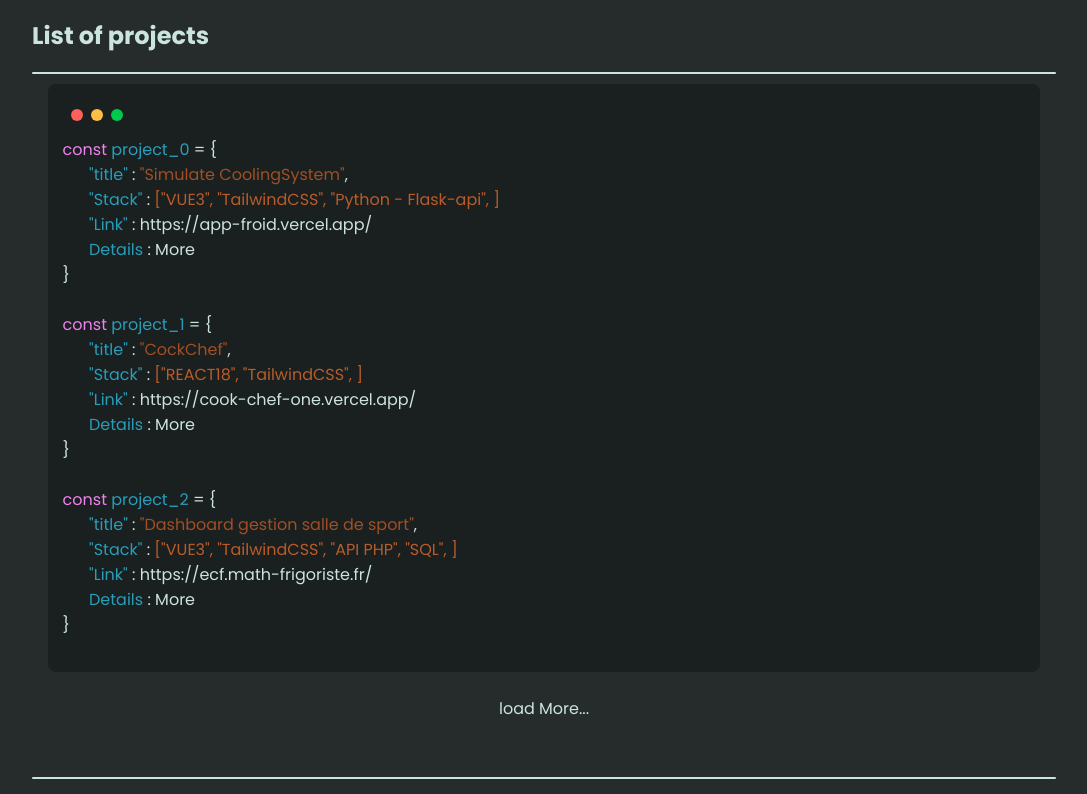
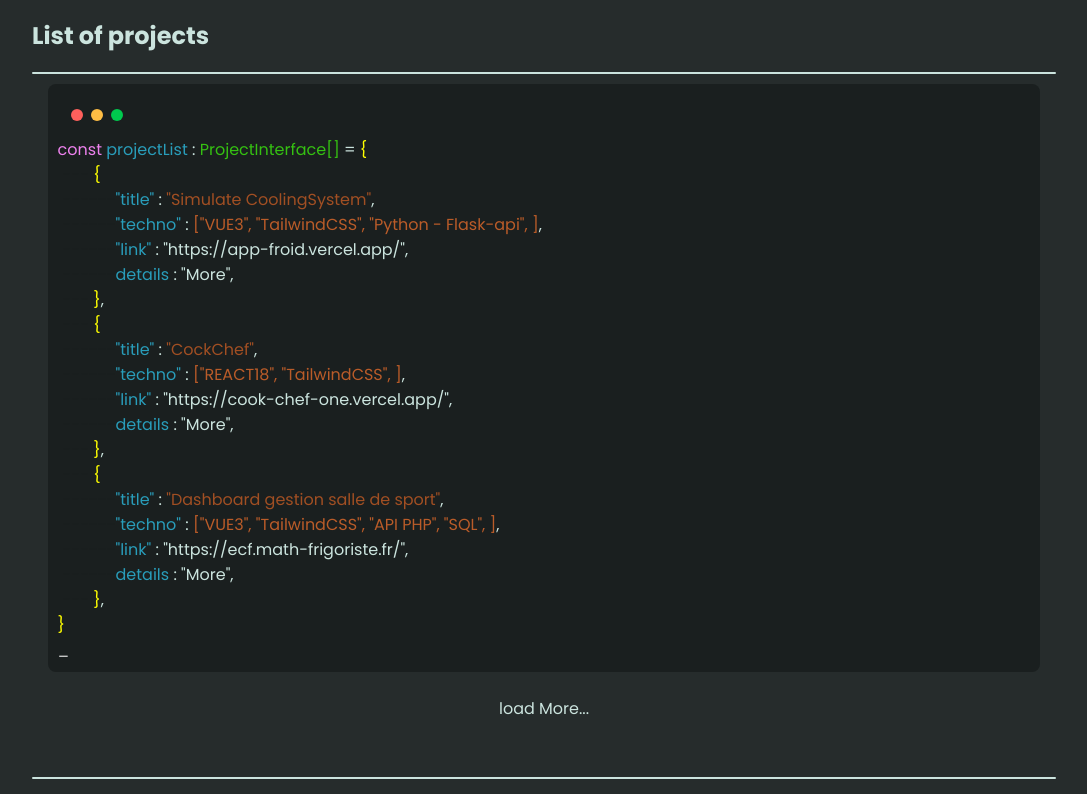
Before and after one commit to math-dev-24/portFolioV1, a Nuxt app: page /project/list in a window 1280 px wide. Shown: the top 794 px of the page, without its empty margins (96-1183 px from the left). Built offline with nearby package versions, Linux system fonts and the light colour scheme.

Commit message:
update readme and design console project

```diff
--- /dev/null
+++ b/assets/_console.sass
@@ -0,0 +1,15 @@
+.ccolorTrans
+    color: #1a1f1f
+.ccolor1
+    color: violet
+.ccolor2
+    color: #a14f23
+.ccolor3
+    color: #ba5c29
+.ccolor4
+    color: #299dba
+
+.ccolor5
+    color: yellow
+.ccolor6
+    color: #35c012
--- /dev/null
+++ b/assets/_effect.sass
@@ -0,0 +1,7 @@
+.clic
+    animation: click 1.2s infinite
+@keyframes click
+    from
+        color: white
+    to
+        color: rgba(0,0,0,0)
--- a/assets/main.sass
+++ b/assets/main.sass
@@ -6,6 +6,9 @@ $green-dark : #2E4F4F
 
 
 @import "./_btn"
+@import "./_effect"
+@import "./_console"
+
 
 body
     background: #262C2C
--- a/components/CardProject.vue
+++ b/components/CardProject.vue
@@ -2,41 +2,36 @@
 import ProjectInterface from '~/shared/interface/project';
 
 defineProps<{
-    index : number,
+    index: number,
     project: ProjectInterface
 }>()
+
 
 </script>
 
 <template>
     <div>
-        <span class="color1">const</span> <span class="color4">project_{{ index }}</span> = {
-            <br />
-            <span class="colorTrans">---</span><span class="color4">"title"</span> : <span class="color2">"{{ project.title }}"</span>,
-            <br />
-            <span class="colorTrans">---</span><span class="color4">"Stack"</span> : <span class="color3">[<span v-for="stack in project.techno" :key="stack.name">"{{ stack.name }}", </span>]</span>
-            <br />
-            <span class="colorTrans">---</span><span class="color4">"Link"</span> : <a :href="project.link" target="_blank">{{ project.link }}</a>
-            <br />
-            <span class="colorTrans">---</span><span class="color4">Details</span> : <span><a :href="`/project/detail/${project.title}`">More</a></span>
-            <br />
-        }
+        <span class="ccolorTrans">---</span><span class="ccolor5"> {</span>
+        <br>
+        <span class="ccolorTrans">------</span><span class="ccolor4">"title"</span> : <span class="ccolor2">"{{
+            project.title }}"</span>,
+        <br />
+        <span class="ccolorTrans">------</span><span class="ccolor4">"techno"</span> : <span class="ccolor3">[<span
+                v-for="stack in project.techno" :key="stack.name">"{{ stack.name }}", </span>]</span>,
+        <br />
+        <span class="ccolorTrans">------</span><span class="ccolor4">"link"</span> : "<a :href="project.link"
+            target="_blank">{{ project.link }}</a>",
+        <br />
+        <span class="ccolorTrans">------</span><span class="ccolor4">details</span> : "<span><a
+                :href="`/project/detail/${project.title}`">More</a></span>",
+        <br />
+        <span class="ccolorTrans">---</span><span class="ccolor5"> }</span>,
     </div>
-    <br />
 </template>
 
 <style scoped lang="sass">
 
 div
     margin-left: 5px
-.colorTrans
-    color: #1a1f1f
-.color1
-    color: violet
-.color2
-    color: #a14f23
-.color3
-    color: #ba5c29
-.color4
-    color: #299dba
+
 </style>
--- a/pages/project/list/index.vue
+++ b/pages/project/list/index.vue
@@ -35,23 +35,30 @@ const maxProject = ref<number>(projects.length)
                     </div>
                 </div>
                 <div class="card__content">
+                    <span class="ccolor1">const</span> <span class="ccolor4">projectList</span> : <span
+                        class="ccolor6">ProjectInterface[]</span> = <span class="ccolor5"> {</span>
+                    <br>
                     <template v-for="(project, index) in projects" :key="index">
                         <CardProject v-if="index < nbrMax" :project="project" :index="index" />
                     </template>
+                    <span class="ccolor5">}</span>
                 </div>
+                <span class="clic">_</span>
             </div>
         </div>
-        <div v-if="nbrMax < maxProject" @click="() => { nbrMax = nbrMax + 2 }" class="block w-1/3 m-auto border my-6 text-center cursor-pointer hover:text-white">load More...</div>
+        <div v-if="nbrMax < maxProject" @click="() => { nbrMax = nbrMax + 2 }"
+            class="block w-1/3 m-auto border my-6 text-center cursor-pointer hover:text-white">load More...</div>
 
         <NavLinkPage previous="/" text-previous="About" next="/certificates" text-next="Certificates" />
     </section>
 </template>
 
 <style scoped lang="css">
-section{
+section {
     width: 80%;
     margin: auto;
 }
+
 .card {
     margin: 0 auto;
     padding: 10px;
```
Also changed, not shown: 1 other file (tests, documents, lock files or other folders).
